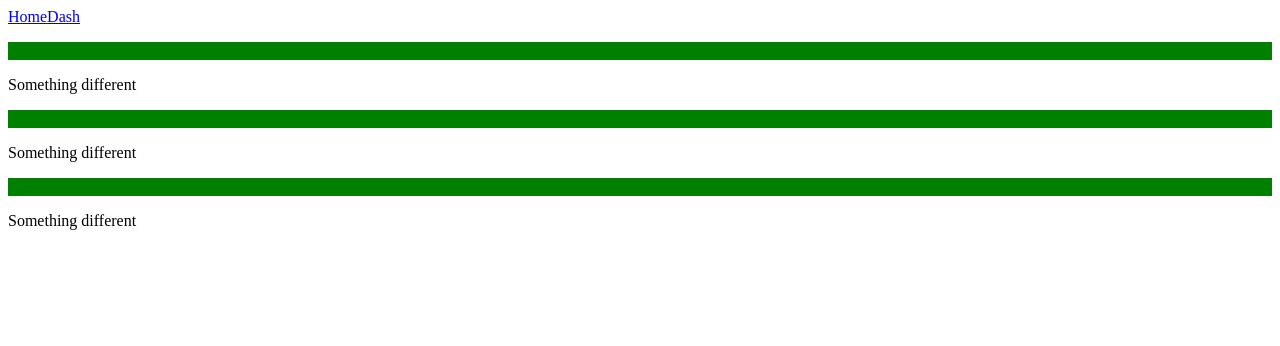
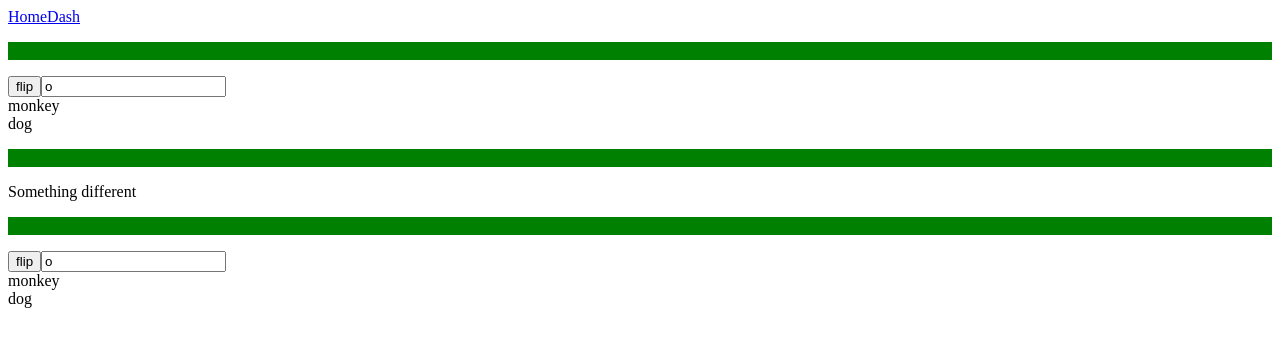
Before and after one commit to geekwisevinson/cli-overview, an Angular app: page / in a window 1280 px wide. Shown: the top 346 px of the page. Built offline with nearby package versions, Linux system fonts and the light colour scheme.

Commit message:
add a pipe

```diff
--- a/src/app/app.module.ts
+++ b/src/app/app.module.ts
@@ -7,6 +7,7 @@ import { HomeComponent } from './features/home/home.component';
 import { DashComponent } from './features/dash.component';
 import { AlerterDirective } from './directives/alerter.directive';
 import { ReversePipe } from './pipes/reverse.pipe';
+import {FormsModule} from '@angular/forms';
 
 @NgModule({
   declarations: [
@@ -18,7 +19,8 @@ import { ReversePipe } from './pipes/reverse.pipe';
   ],
   imports: [
     BrowserModule,
-    AppRoutingModule
+    AppRoutingModule,
+    FormsModule,
   ],
   providers: [],
   bootstrap: [AppComponent]
--- a/src/app/directives/alerter.directive.ts
+++ b/src/app/directives/alerter.directive.ts
@@ -17,7 +17,6 @@ export class AlerterDirective {
   }
 
   public blink() {
-    console.log(Test.red);
     if (this.el.nativeElement.style.color === 'transparent') {
       this.el.nativeElement.style.color = this.geekwiseAlerter;
     } else {
--- a/src/app/features/dash.component.ts
+++ b/src/app/features/dash.component.ts
@@ -25,7 +25,6 @@ export class DashComponent implements OnInit, OnDestroy {
   }
 
   public updateBGC() {
-    console.log('updateBGC Dash');
     return {backgroundColor: 'green'};
   }
   public createUser() {
--- a/src/app/features/home/home.component.html
+++ b/src/app/features/home/home.component.html
@@ -1,2 +1,8 @@
 <p geekwiseAlerter="yellow"  [ngStyle]="updateBGC()">home works!</p>
-{{title}}
+<button (click)="backwards = !backwards">flip</button>
+
+<input type="text" [(ngModel)]="backwards">
+
+<div *ngFor="let animal of animals | reverse: backwards : false | reverse: backwards : false">
+{{animal }}
+</div>
--- a/src/app/features/home/home.component.ts
+++ b/src/app/features/home/home.component.ts
@@ -6,6 +6,15 @@ import { Component, OnInit } from '@angular/core';
   styleUrls: ['./home.component.scss']
 })
 export class HomeComponent implements OnInit {
+
+  public backwards = 'o';
+
+  public animals = [
+    'monkey',
+    'elephant',
+    'dog',
+    'cat',
+  ];
 
   public title = 'Home';
 
@@ -19,7 +28,6 @@ export class HomeComponent implements OnInit {
   }
 
   public updateBGC() {
-    console.log('updateBGC Home');
     return {backgroundColor: 'green'};
   }
 
--- a/src/app/pipes/reverse.pipe.ts
+++ b/src/app/pipes/reverse.pipe.ts
@@ -6,7 +6,12 @@ import { Pipe, PipeTransform } from '@angular/core';
 export class ReversePipe implements PipeTransform {
 
   transform(value: any, ...args: any[]): any {
-    return null;
+    console.log(value);
+    let newValue = value.reverse().filter( val => val.includes(args[0]));
+    if (args[1]) {
+      newValue = newValue.reverse();
+    }
+    return newValue;
   }
 
 }
```
